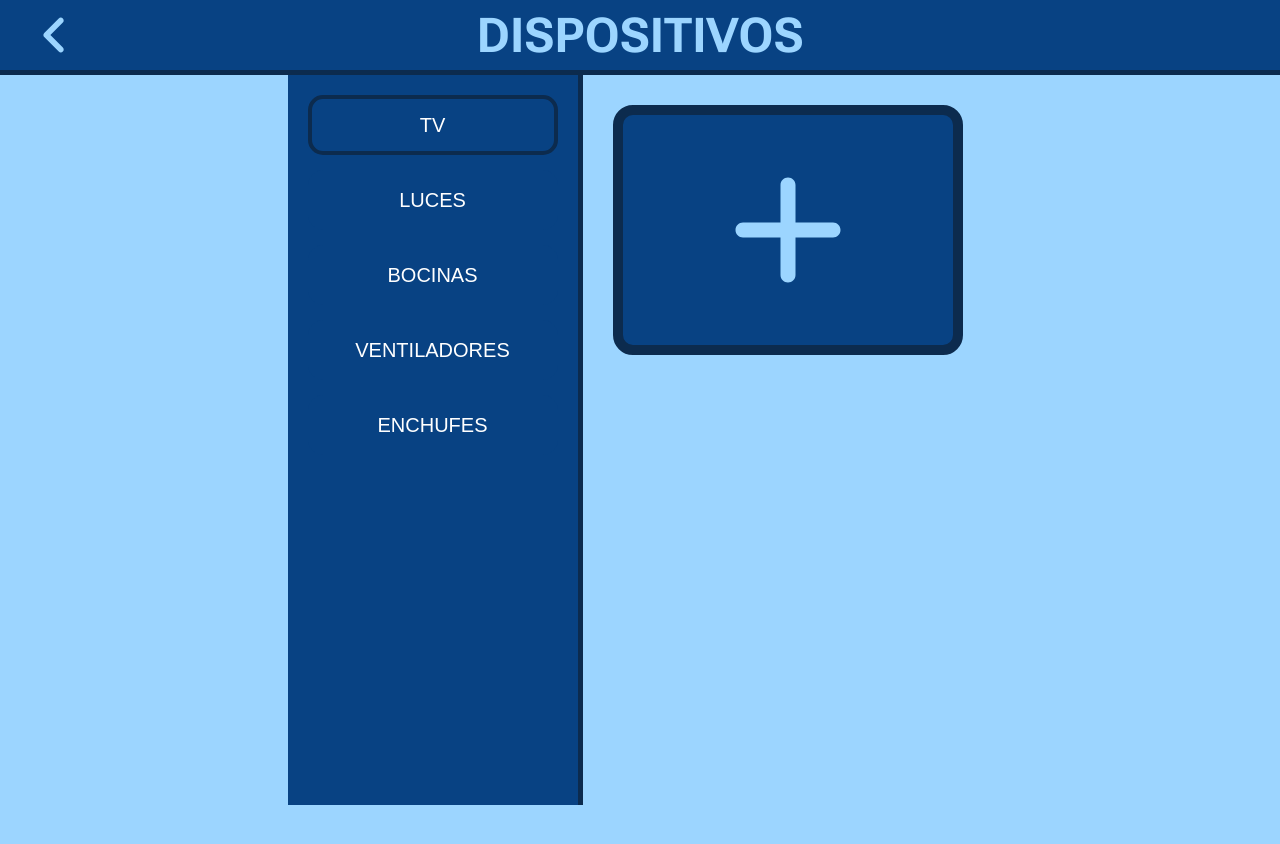
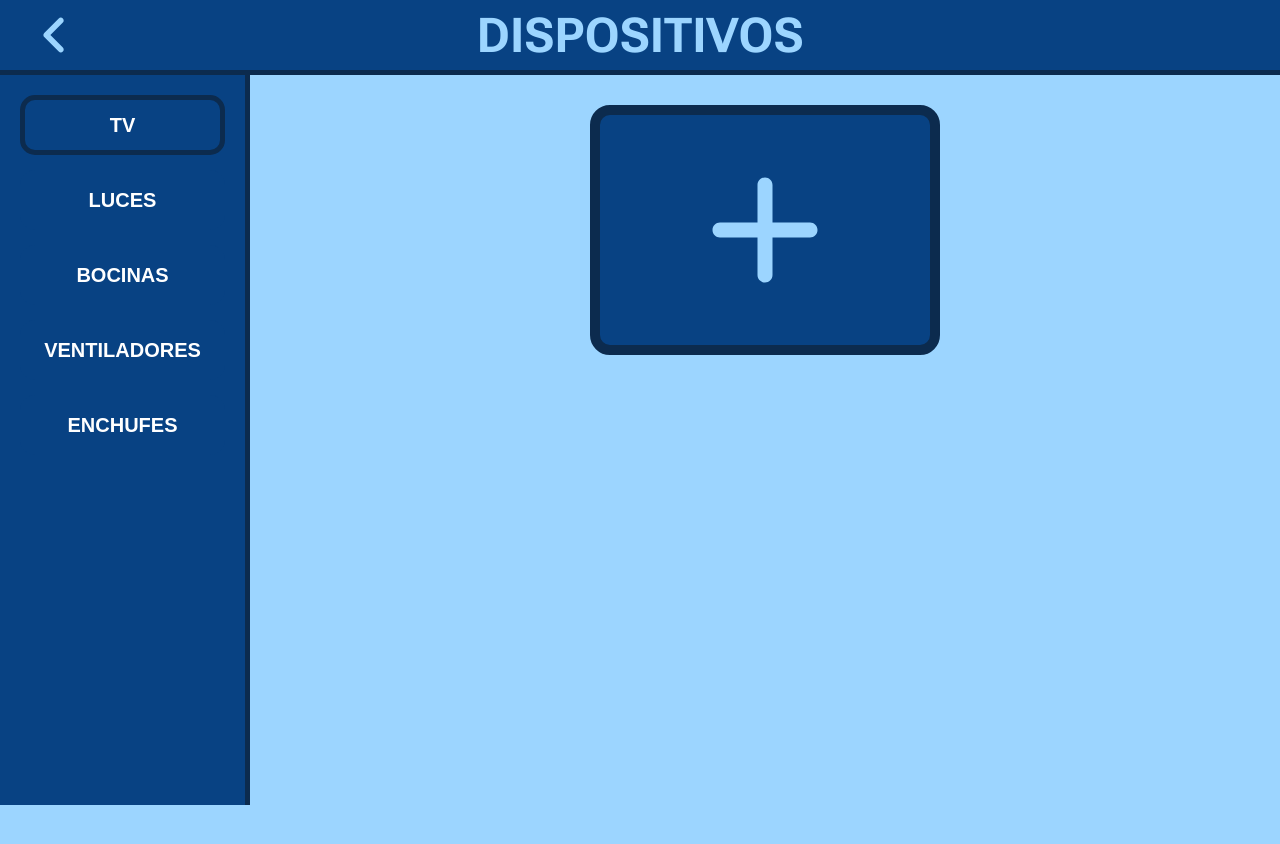
Before and after one commit to Bryan05U/Proyecto-TPA_2026, a React (Vite) app: page /dispositivos in a window 1280 px wide. Built offline with nearby package versions, Linux system fonts and the light colour scheme.

Commit message:
Fijando barra lateral a la izquierda

```diff
--- a/src/interfaces/Dispositivos.tsx
+++ b/src/interfaces/Dispositivos.tsx
@@ -1,16 +1,9 @@
-import {
-  useEffect,
-  useState
-} from "react";
+import { useEffect, useState } from "react";
 
 import Header from "../components/Header";
 import Boton from "../components/Boton";
-
-import CardDispositivo from
-"../components/CardDispositivo";
-
-import FormularioDispositivo from
-"../components/FormularioDispositivo";
+import CardDispositivo from "../components/CardDispositivo";
+import FormularioDispositivo from "../components/FormularioDispositivo";
 
 import { DispositivoComun }
 from "../domain/DispositivoComun";
@@ -18,8 +11,8 @@ from "../domain/DispositivoComun";
 import { DispositivoFactory }
 from "../factory/DispositivoFactory";
 
-import IconoAnadir from
-"../assets/Botones/Logo_Añadir.svg?react";
+import IconoAnadir
+from "../assets/Botones/Logo_Añadir.svg?react";
 
 import "../styles/Dispositivos.css";
 
@@ -35,16 +28,12 @@ function Dispositivos() {
 
   const [
     categoriaSeleccionada,
-
     setCategoriaSeleccionada
-
   ] = useState("tv");
 
   const [
     dispositivos,
-
     setDispositivos
-
   ] = useState<DispositivoComun[]>(() => {
 
     const data =
@@ -62,9 +51,7 @@ function Dispositivos() {
 
   const [
     mostrarFormulario,
-
     setMostrarFormulario
-
   ] = useState(false);
 
   useEffect(() => {
@@ -98,27 +85,24 @@ function Dispositivos() {
     index: number
   ) => {
 
-    const copia =
-      [...dispositivos];
+    const copia = [...dispositivos];
 
     copia[index].toggle();
 
-    setDispositivos(copia);
+    setDispositivos([...copia]);
   };
 
   const eliminarDispositivo = (
     index: number
   ) => {
 
-    const confirmar =
-      confirm(
-        "¿Eliminar dispositivo?"
-      );
+    const confirmar = confirm(
+      "¿Eliminar dispositivo?"
+    );
 
     if (!confirmar) return;
 
-    const copia =
-      [...dispositivos];
+    const copia = [...dispositivos];
 
     copia.splice(index, 1);
 
@@ -130,20 +114,17 @@ function Dispositivos() {
   ) => {
 
     const nuevoNombre =
-      prompt(
-        "Nuevo nombre"
-      );
+      prompt("Nuevo nombre");
 
     if (!nuevoNombre) return;
 
-    const copia =
-      [...dispositivos];
+    const copia = [...dispositivos];
 
     copia[index].cambiarNombre(
       nuevoNombre
     );
 
-    setDispositivos(copia);
+    setDispositivos([...copia]);
   };
 
   const dispositivosFiltrados =
@@ -165,7 +146,7 @@ function Dispositivos() {
 
         {/* SIDEBAR */}
 
-        <div className="sidebar">
+        <aside className="sidebar">
 
           {categorias.map(
             categoria => (
@@ -196,11 +177,11 @@ function Dispositivos() {
             </button>
           ))}
 
-        </div>
+        </aside>
 
         {/* CONTENIDO */}
 
-        <div className="contenido-dispositivos">
+        <main className="contenido-dispositivos">
 
           {dispositivosFiltrados.map(
             (
@@ -212,9 +193,7 @@ function Dispositivos() {
 
               key={index}
 
-              dispositivo={
-                dispositivo
-              }
+              dispositivo={dispositivo}
 
               onToggle={() =>
                 toggleDispositivo(
@@ -263,7 +242,7 @@ function Dispositivos() {
             "
           />
 
-        </div>
+        </main>
 
       </div>
 
--- a/src/styles/Dispositivos.css
+++ b/src/styles/Dispositivos.css
@@ -1,10 +1,12 @@
 .dispositivos-layout {
 
-  display: flex;
+  width: 100%;
 
   height: calc(
     100vh - 70px
   );
+
+  display: flex;
 }
 
 /* SIDEBAR */
@@ -12,6 +14,8 @@
 .sidebar {
 
   width: 250px;
+
+  flex-shrink: 0;
 
   background-color:
     var(--color-fondo-oscuro);
@@ -23,9 +27,11 @@
 
   flex-direction: column;
 
+  gap: 15px;
+
   padding: 20px;
 
-  gap: 15px;
+  box-sizing: border-box;
 }
 
 .categoria {
@@ -43,12 +49,14 @@
 
   font-size: 20px;
 
+  font-weight: bold;
+
   cursor: pointer;
 }
 
 .categoria.activa {
 
-  border: 4px solid
+  border: 5px solid
     var(--color-borde);
 }
 
@@ -58,15 +66,19 @@
 
   flex: 1;
 
-  padding: 30px;
-
   display: flex;
 
   flex-wrap: wrap;
 
-  gap: 30px;
+  justify-content: center;
 
   align-content: flex-start;
 
+  gap: 30px;
+
+  padding: 30px;
+
   overflow-y: auto;
+
+  box-sizing: border-box;
 }
```
